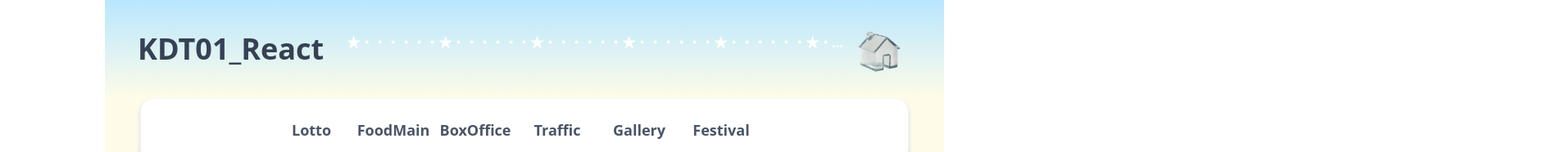
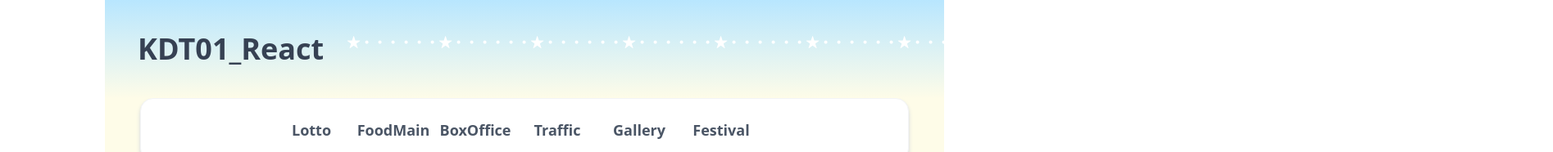
Before and after one commit to nang5587/kdt01_react, a React (Vite) app: page / in a window 1280 px wide. Shown: the top 186 px of the page at 82% size, 1895 px wide, since content can reach past the window. Built offline with nearby package versions, Linux system fonts and the light colour scheme.

Commit message:
3/26 app 수정

```diff
--- a/src/App.jsx
+++ b/src/App.jsx
@@ -24,9 +24,9 @@ function App() {
     <BrowserRouter>
     <div className='w-full xl:w-8/10 h-screen mx-auto
                     flex flex-col'>
-      <header className="max-w-screen-xl w-full mx-auto min-h-30 bg-linear-to-t from-yellow-50 to-sky-200
+      <header className="w-full mx-auto min-h-30 bg-linear-to-t from-yellow-50 to-sky-200
                          px-10 flex justify-between items-center">
-        <div className="w-11/12 text-4xl font-bold text-gray-700 flex flex-row">
+        <div className=" text-4xl font-bold text-gray-700 flex flex-row">
           {/* <PiFileJsxLight />&nbsp; */}
           KDT01_React&nbsp;&nbsp;&nbsp;
           <p className="text-base text-white truncate">
```
